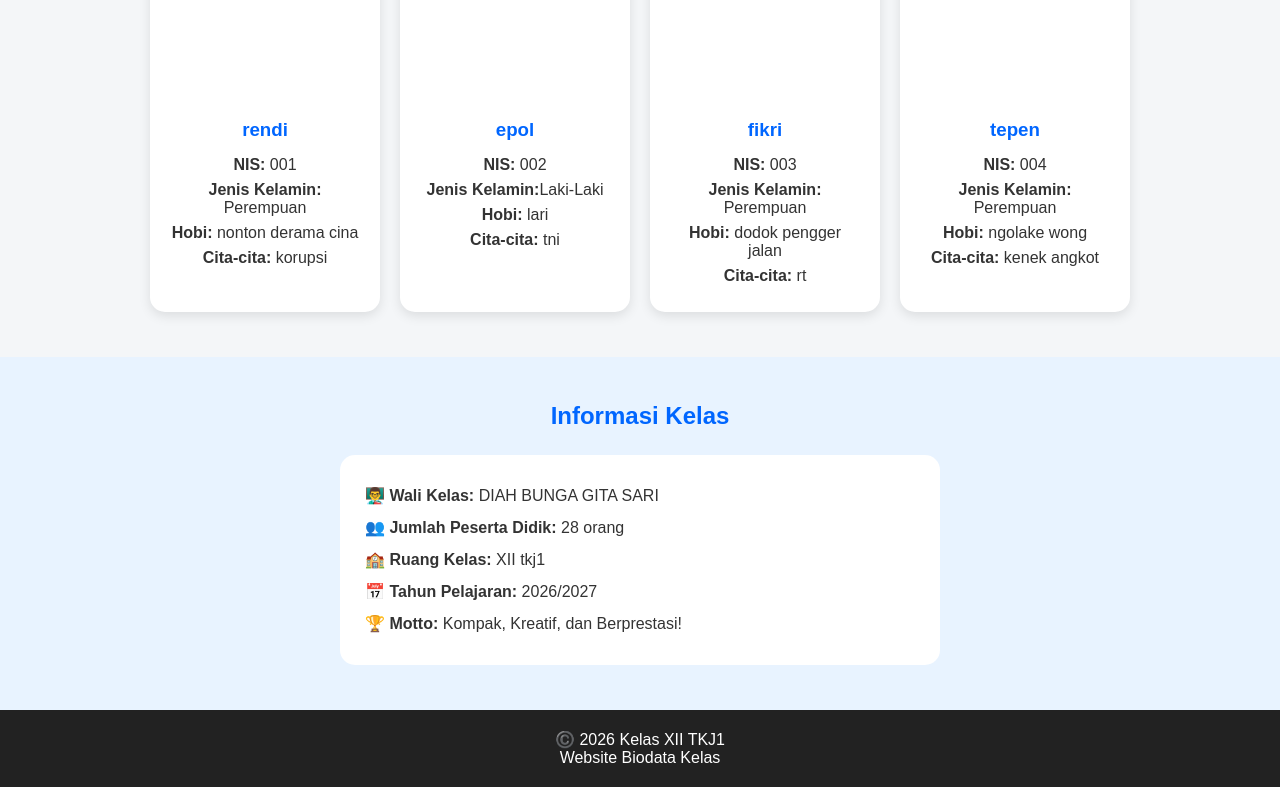
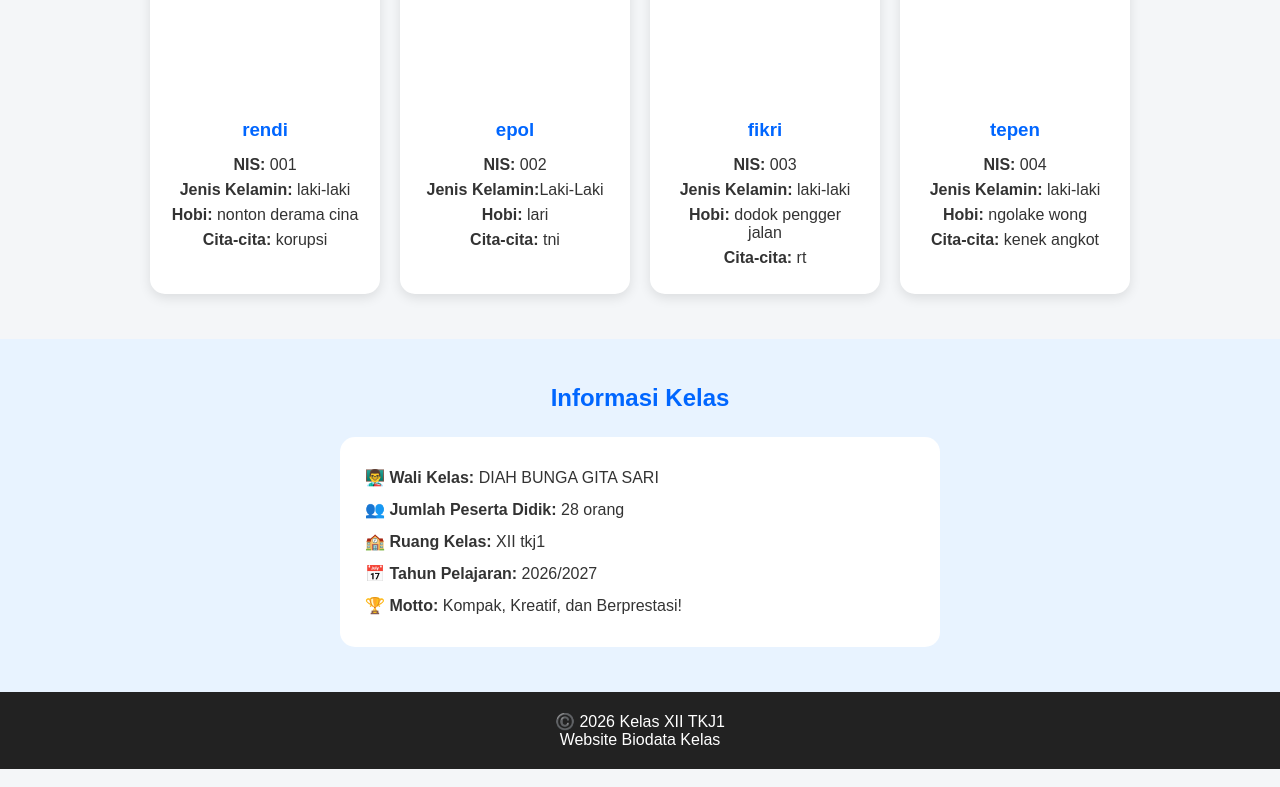
Before and after one commit to rr1605890-dotcom/fadli, a plain HTML site: page index.html in a window 1280 px wide. Shown: the part 938-1725 px from the top of the page. Drawn offline with Linux system fonts and the light colour scheme.

Commit message:
Update index.html

```diff
--- a/index.html
+++ b/index.html
@@ -208,7 +208,7 @@
                     </div>
                 <h3>rendi</h3>
                 <p><b>NIS:</b> 001</p>
-                <p><b>Jenis Kelamin:</b> Perempuan</p>
+                <p><b>Jenis Kelamin:</b> laki-laki</p>
                 <p><b>Hobi:</b> nonton derama cina</p>
                 <p><b>Cita-cita:</b> korupsi</p>
             </div>
@@ -230,7 +230,7 @@
                     </div>
                 <h3>fikri</h3>
                 <p><b>NIS:</b> 003</p>
-                <p><b>Jenis Kelamin:</b> Perempuan</p>
+                <p><b>Jenis Kelamin:</b> laki-laki</p>
                 <p><b>Hobi:</b> dodok pengger jalan</p>
                 <p><b>Cita-cita:</b> rt</p>
             </div>
@@ -241,7 +241,7 @@
                     </div>
                 <h3> tepen</h3>
                 <p><b>NIS:</b> 004</p>
-                <p><b>Jenis Kelamin:</b> Perempuan</p>
+                <p><b>Jenis Kelamin:</b> laki-laki</p>
                 <p><b>Hobi:</b> ngolake wong</p>
                 <p><b>Cita-cita:</b> kenek angkot</p>
             </div>
```
